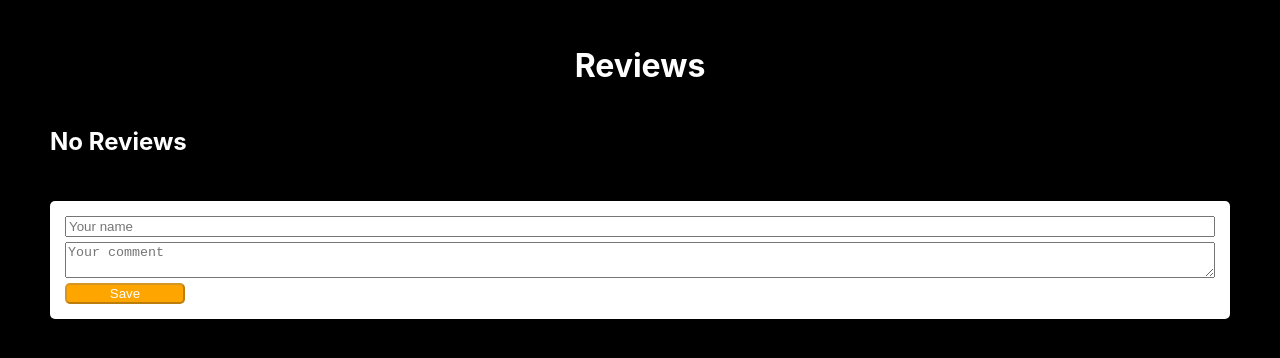
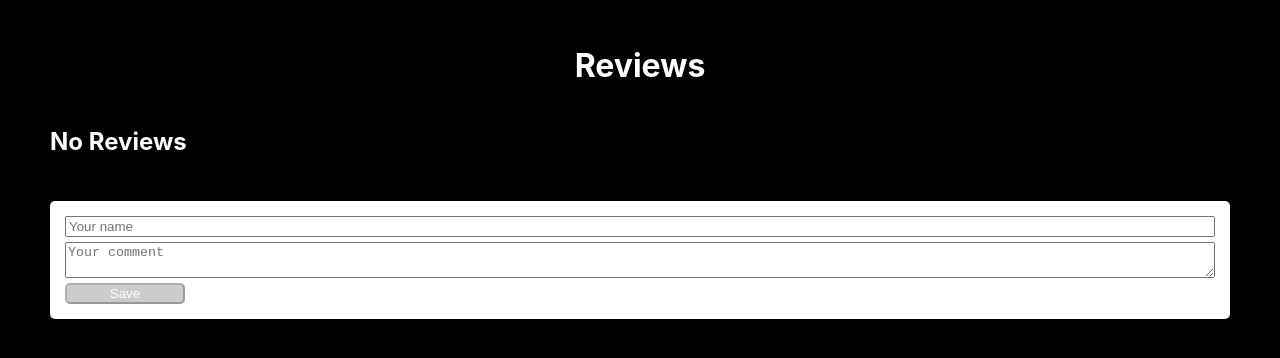
Before and after one commit to Alex-Kostenko/cra-template, a React (Create React App) app: page / in a window 1280 px wide. Shown: the top 358 px of the page. Built offline with nearby package versions, Linux system fonts and the light colour scheme.

Commit message:
Add fix for button.

```diff
--- a/src/components/Button/style.ts
+++ b/src/components/Button/style.ts
@@ -4,6 +4,11 @@ const ButtonStyled = styled.button`
   color: white;
   background-color: orange;
   border-radius: 5px;
+
+  &:disabled {
+    background-color: #cccccc;
+    cursor: not-allowed;
+  }
 `;
 
 export {ButtonStyled};
```
